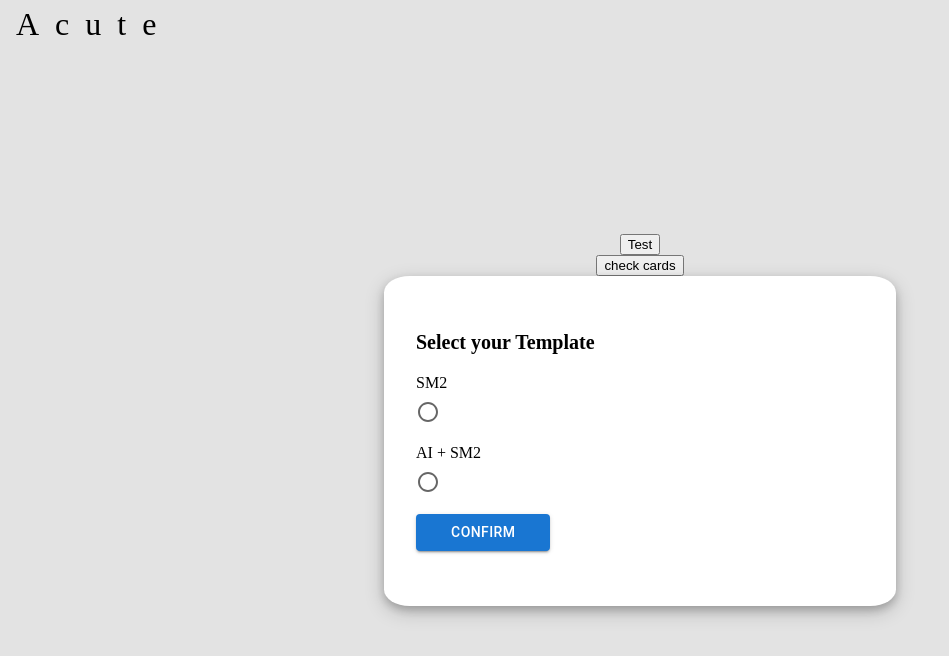
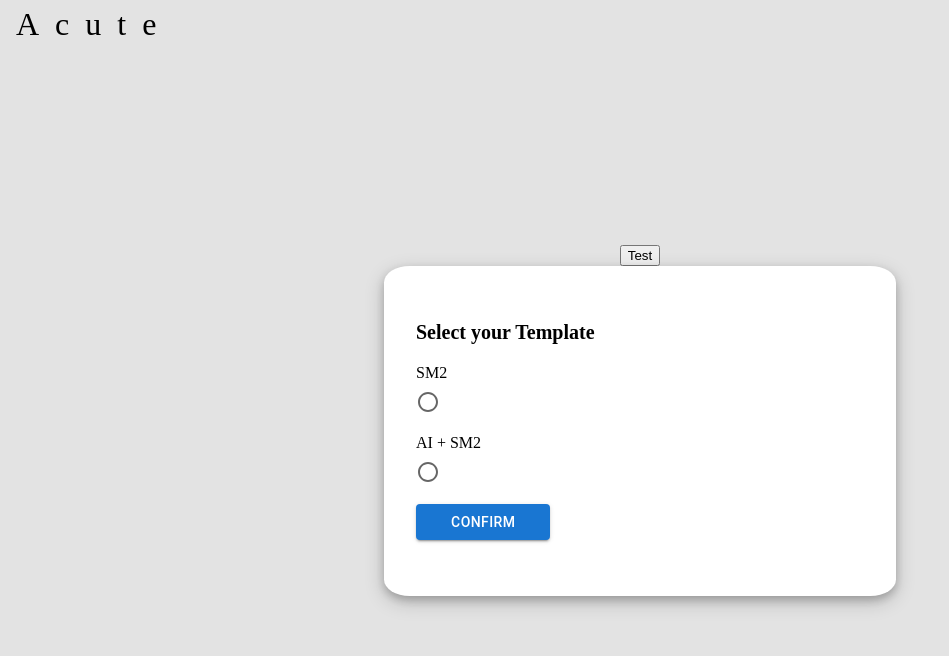
Before and after one commit to megermer/Acute, a React (Vite) app in the folder jsversion/: page / in a window 1280 px wide. Shown: the top 656 px of the page, without its empty margins (0-949 px from the left). Built offline with nearby package versions, Linux system fonts and the light colour scheme.

Commit message:
STATE IS ERRONEOUS

```diff
--- a/jsversion/src/App.jsx
+++ b/jsversion/src/App.jsx
@@ -64,7 +64,8 @@ function App() {
   };
 
   const handleDataFomSM2AI = async(currentCard, userAnswer) => {
-    const bertScore =await getSimilarity(currentCard.answer, userAnswer);
+    const bertScore = await getSimilarity(currentCard.answer, userAnswer);
+    console.log('bert score: ', bertScore)
     const SM2Grade = convertToSM2Score(bertScore);
     const newCard = supermemo(currentCard, SM2Grade);
     handleCardChange(newCard);
@@ -101,10 +102,6 @@ function App() {
     }
   }
 
-  const checkCards = () => {
-    console.log("cards after useEffect runs", cards)
-  }
-
   return (
     <div id="root-page">
       <navbar id="navbar">
@@ -112,8 +109,6 @@ function App() {
       </navbar>
       <div id="content">
         <button onClick={deleteLocalStorage}>Test</button>
-        <button onClick={checkCards}>check cards</button>
-
         {algorithmTable[selectedAlgorithm] === "SM2AI" ? (
           <SM2AI onData={handleDataFomSM2AI} cards={cards} />
         ) : algorithmTable[selectedAlgorithm] === "SM2" ? (
--- a/jsversion/src/components/sm2-bert-page.jsx
+++ b/jsversion/src/components/sm2-bert-page.jsx
@@ -6,7 +6,6 @@ import { BertCard } from "./card";
 
 export const SM2AI = ({ onData, cards }) => {
   const deck = cards;
-  console.log("cards", cards)
   const [displayAnswer, setDisplayAnswer] = useState(false);
   const [showDisabled, setShowDisabled] = useState(true);
   const [nextDisabled, setNextDisabled] = useState(true);
```
